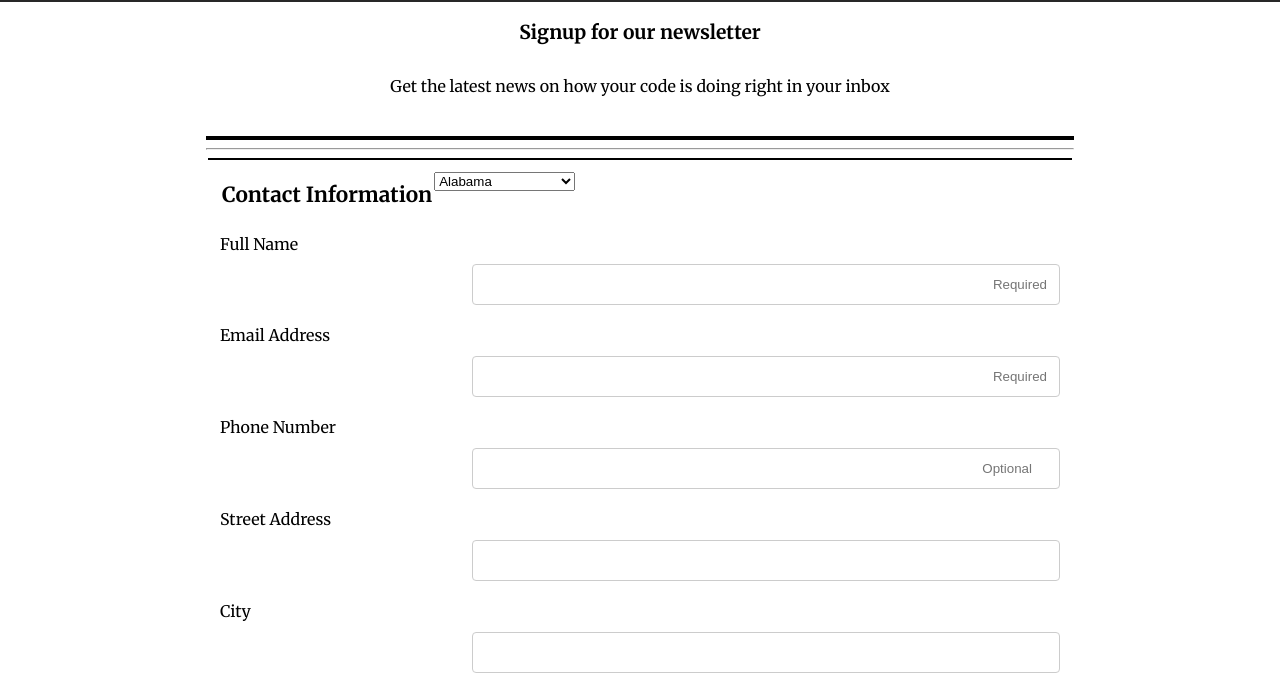
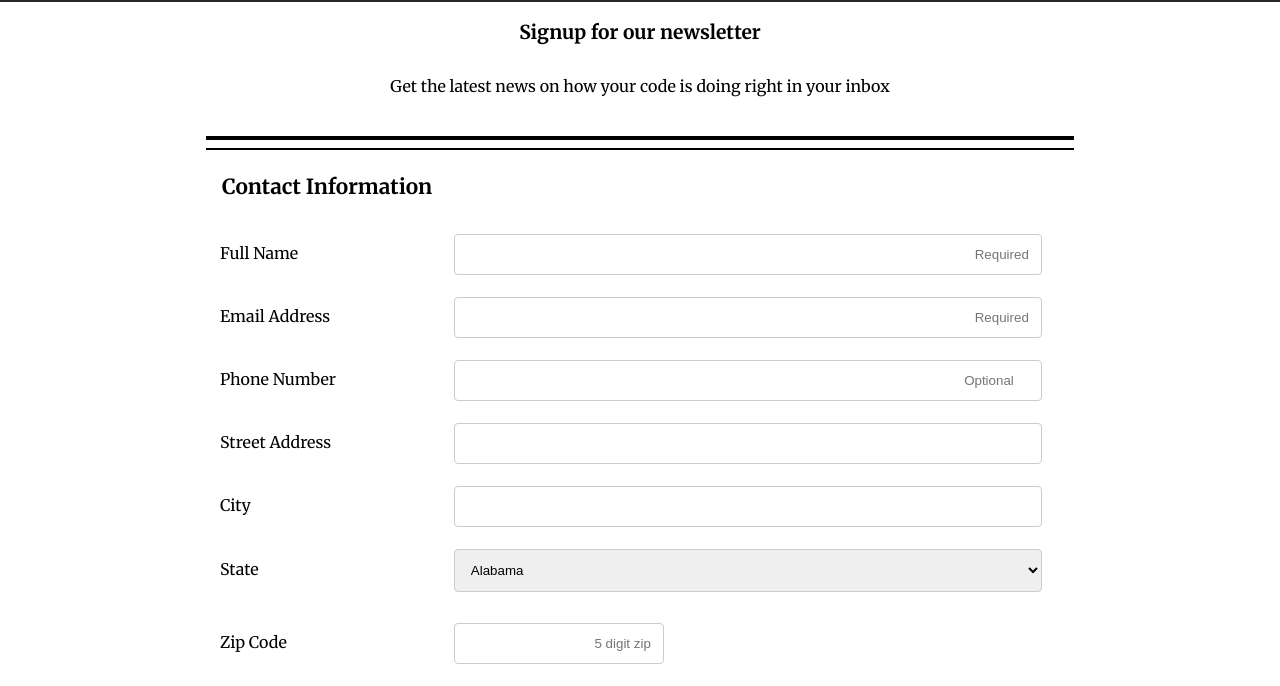
Before and after one commit to MasihTak/Techdegree-Project-3, a plain HTML site: page index.html in a window 1280 px wide. Shown: the part 94-780 px from the top of the page. Drawn offline with Linux system fonts and the light colour scheme.

Commit message:
Update style.css
Fix almost all bugs

```diff
--- a/css/style.css
+++ b/css/style.css
@@ -10,7 +10,9 @@ GENERAL
   clear: both;
 }
 
-
+hr {
+  border: solid 1px black
+}
 /*****************************************************
 HEADER
 ****************************************************/
@@ -37,8 +39,8 @@ body {
   background-color: #fff;
   line-height: 1.8em;
   margin: 0;
-  text-align: left;
 }
+
 .container {
   width: 100%;
   max-width: 1150px;
@@ -49,11 +51,9 @@ body {
 
 fieldset {
   border: 0;
-  border-top: 2px solid #000;
 }
 
 legend {
-  float: left;
   font-weight: bold;
   padding-top: 15px;
   padding-bottom: 20px;
@@ -61,7 +61,7 @@ legend {
 }
 
 label {
-	float: left;
+	display: block;
 	margin-right: 20px;
 }
 
@@ -81,21 +81,20 @@ input[type=checkbox], input[type=radio] {
   top: 5px;
 }
 
-input[type=text], input[type=email], input[type=number], input[list=state], textarea {
+input[type=text], input[type=email], input[type=number], input[list=state], textarea, select, #zip {
     width: 100%;
     padding: 12px;
     border: 1px solid #ccc;
     border-radius: 4px;
     margin-top: 6px;
     margin-bottom: 16px;
-    clear: both;
     resize: vertical;
 }
+
 #zip {
   margin-top: 15px;
   text-indent: 10px;
   width: 50%;
-  float: left;
 }
 
 p {
@@ -151,34 +150,33 @@ MEDIA QUERIES
     max-width: 900px;
     margin:0 auto;
   }
+
   .media {
-    display: block;
-		clear: both;
-    float: left;
+    display: inline-block;
+    width:25%;
+    margin-top:10px;
 	}
+
   input[type="text"],
 	input[type="email"],
 	input[type="number"],
-  input[list=state] {
-    clear: both;
-     float: right;
+  input[list=state],
+  select {
 	   width: 70%;
 	}
+
   input[type=checkbox],
   input[type=radio] {
     float: left;
     margin-right: 20px;
   }
+
   #zip {
 	width: 25%;
-	float: right;
-  margin: 0;
 	}
+
   .para {
     text-align: center;
   }
-  input[list=state] {
-
-  }
 
 }
```
